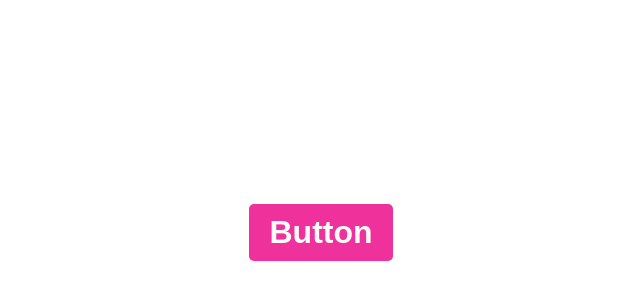
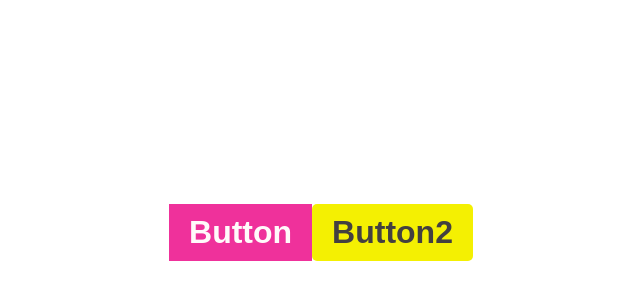
Before and after one commit to igor-minaev/styled-components-project, a React (Vite) app: page / in a window 1280 px wide. Shown: the part 176-476 px from the top of the page, without its empty margins (319-959 px from the left). Built offline with nearby package versions, Linux system fonts and the light colour scheme.

Commit message:
extending properties

```diff
--- a/src/App.tsx
+++ b/src/App.tsx
@@ -7,6 +7,7 @@ function App() {
         <div>
             <Box>
                 <StyledBtn>Button</StyledBtn>
+                <SuperButton>Button2</SuperButton>
             </Box>
         </div>
     )
@@ -19,11 +20,16 @@ const StyledBtn = styled.button`
     border: none;
     background-color: #ef319b;
     padding: 10px 20px;
-    border-radius: 5px;
     color: snow;
     font-size: 2rem;
     font-weight: bold;
 
+`
+
+const SuperButton=styled(StyledBtn)`
+    border-radius: 5px;
+    background-color: #f4f002;
+    color: #434040;
 `
 
 const Box = styled.div`
```
